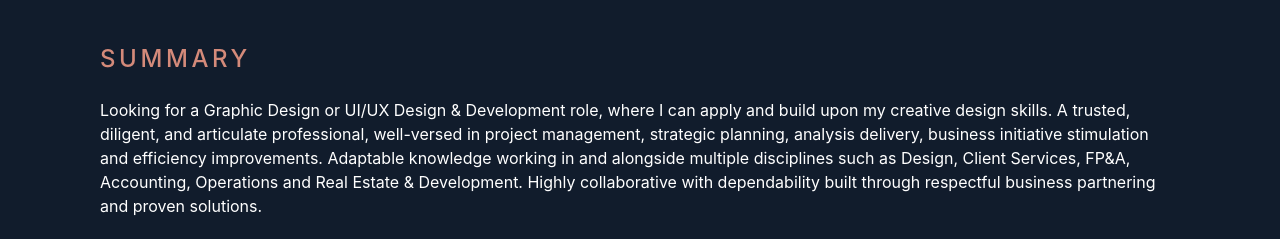
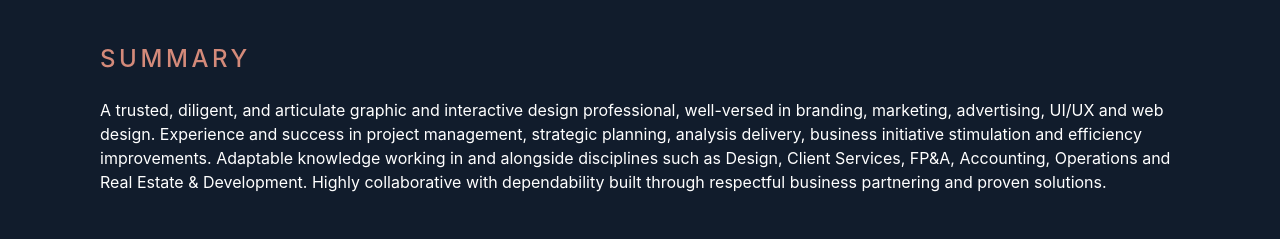
Before and after one commit to grantappelgren/portfolio_website, a plain HTML site: page finalproject/resume.html in a window 1280 px wide. Shown: the part 59-298 px from the top of the page. Drawn offline with Linux system fonts and the light colour scheme.

Commit message:
Update Resume and Designer Statement

```diff
--- a/finalproject/resume.html
+++ b/finalproject/resume.html
@@ -66,7 +66,7 @@
 			<div id="resume" class="container">
 
 				<h4 class="mb-4">Summary</h4>
-				<p>Looking for a Graphic Design or UI/UX Design &#38 Development role, where I can apply and build upon my creative design skills. A trusted, diligent, and articulate professional, well-versed in project management, strategic planning, analysis delivery, business initiative stimulation and efficiency improvements. Adaptable knowledge working in and alongside multiple disciplines such as Design, Client Services, FP&#38A, Accounting, Operations and Real Estate &#38 Development. Highly collaborative with dependability built through respectful business partnering and proven solutions.</p>
+				<p>A trusted, diligent, and articulate graphic and interactive design professional, well-versed in branding, marketing, advertising, UI/UX and web design. Experience and success in project management, strategic planning, analysis delivery, business initiative stimulation and efficiency improvements. Adaptable knowledge working in and alongside disciplines such as Design, Client Services, FP&#38A, Accounting, Operations and Real Estate &#38 Development. Highly collaborative with dependability built through respectful business partnering and proven solutions.</p>
 
 				<h4 class="mb-4 mt-5">Education</h4>
 
```
Also changed, not shown: finalproject/about.html (+1 -1 lines).
